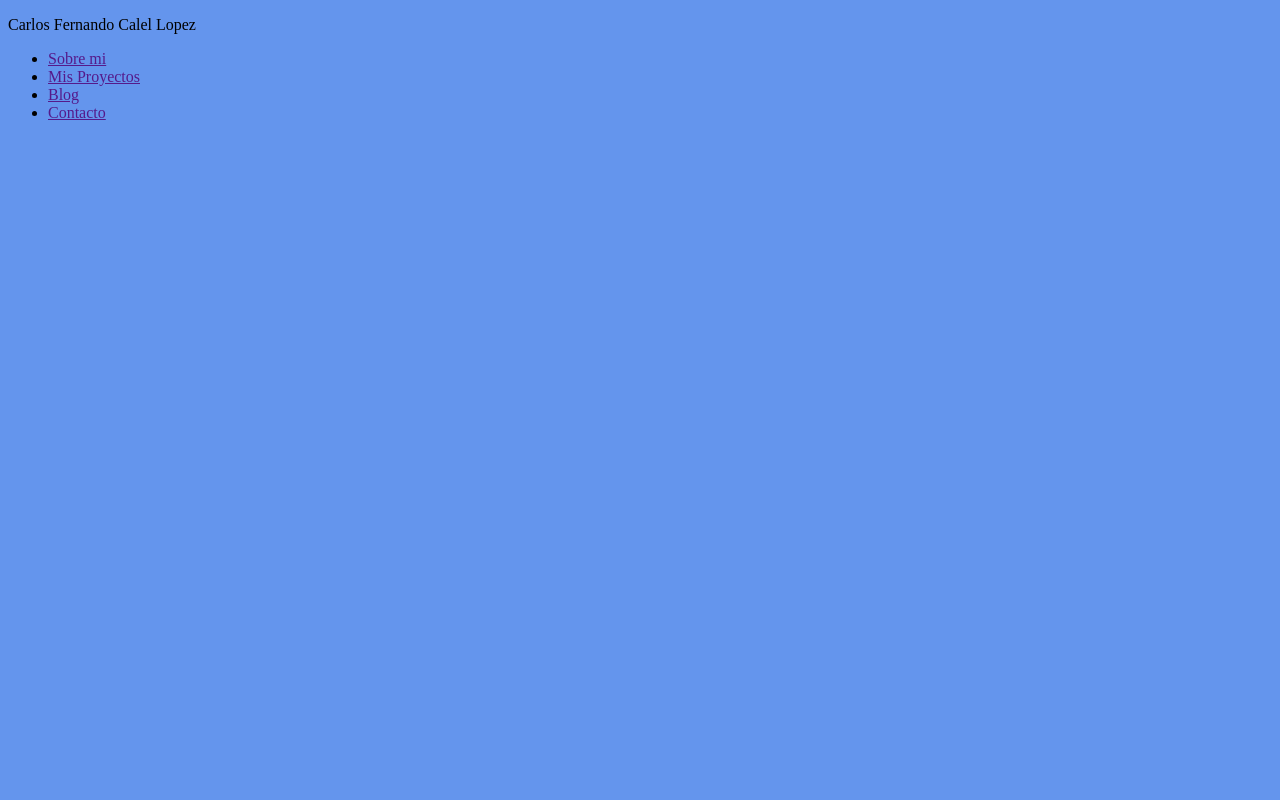
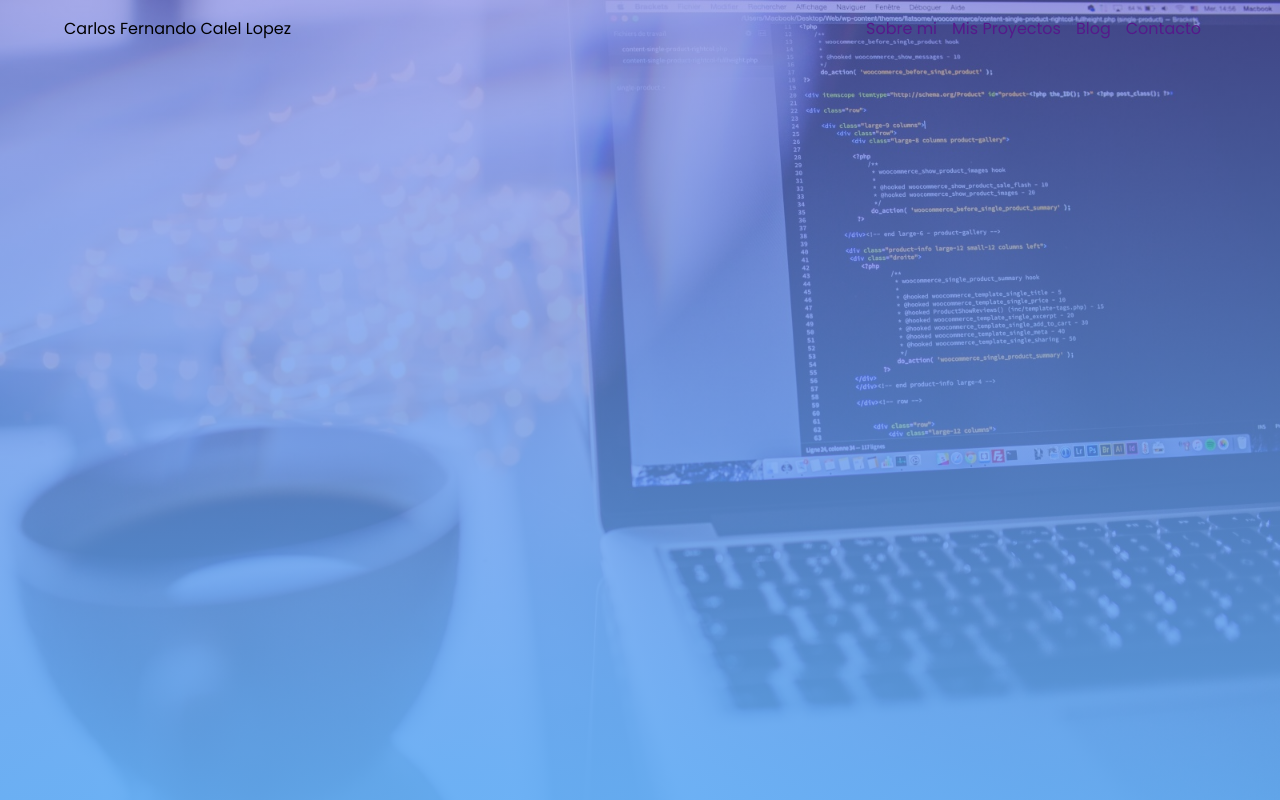
Before and after one commit to carloscalel/PaginaWebDesdeCero, a plain HTML site: page index.html in a window 1280 px wide. Drawn offline with Linux system fonts and the light colour scheme.

Commit message:
14. agregando estilo

```diff
--- a/estilos/estilos.css
+++ b/estilos/estilos.css
@@ -1,3 +1,34 @@
 body {
-    background: cornflowerblue;
+    margin: 0;
+    font-family: 'Poppins', sans-serif;
 }
+
+header .contenedor {
+    display: flex;
+    justify-content: space-between;
+}
+
+header ul {
+    display: flex;
+}
+
+header ul li {
+    list-style: none;
+    margin-right: 15px;
+}
+
+a {
+    text-decoration: none;
+}
+
+.contenedor {
+    max-width: 1280px;
+    width: 90%;
+    margin: auto;
+}
+
+header{
+    background: linear-gradient(rgba(84,93,220,.5), rgba(96,171,245,.9)), url(../imagenes/fondo.jpg);
+    height: 100vh;
+    background-size: cover;
+}
--- a/index.html
+++ b/index.html
@@ -5,6 +5,7 @@
 <link rel="stylesheet" href="estilos/estilos.css">
 <meta charset="utf-8">
 <title>CarlosCalel</title>
+<link href="https://fonts.googleapis.com/css?family=Poppins&display=swap" rel="stylesheet">
 </head>
 
 
```
Also changed, not shown: imagenes/fondo.jpg (added).
